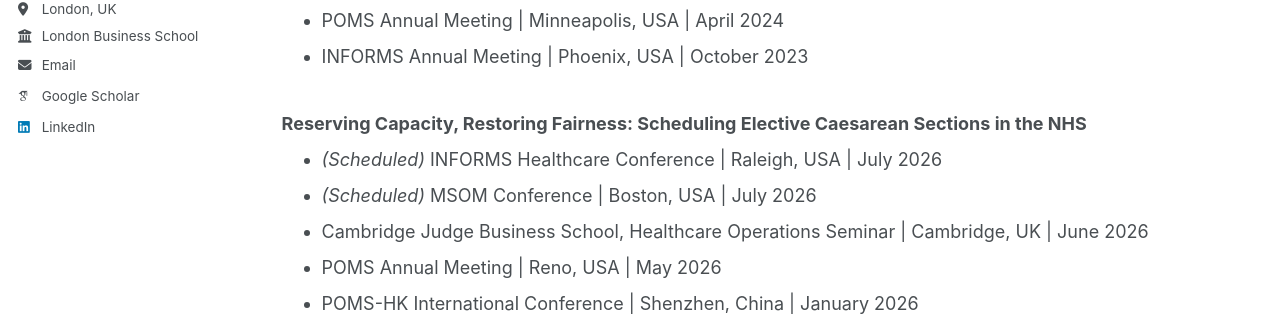
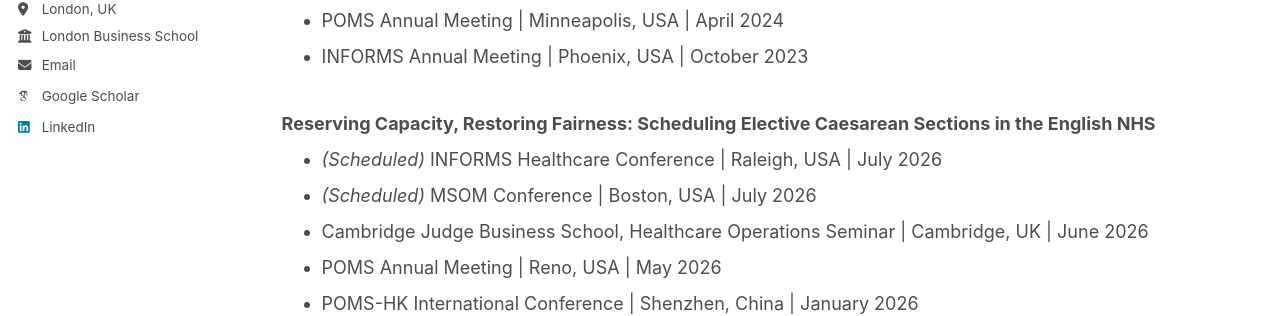
Before and after one commit to yuhangdu-edu/yuhangdu-edu.github.io, a Jekyll site: the page built from _pages/talks.md, in a window 1280 px wide and 926 px high. Shown: the part 406-722 px from the top of the window. Built offline with Jekyll 4.4.1, drawn with Linux system fonts in a browser that asks for light colours; some web fonts are replaced; a script bundle is joined from its source files by our own code; library files that are not in the unit come from our copies.

Commit message:
Update talks.md

```diff
--- a/_pages/talks.md
+++ b/_pages/talks.md
@@ -21,7 +21,7 @@ author_profile: true
     - POMS Annual Meeting \| Minneapolis, USA \| April 2024
     - INFORMS Annual Meeting \| Phoenix, USA \| October 2023
 
-2. **Reserving Capacity, Restoring Fairness: Scheduling Elective Caesarean Sections in the NHS**
+2. **Reserving Capacity, Restoring Fairness: Scheduling Elective Caesarean Sections in the English NHS**
     - *(Scheduled)* INFORMS Healthcare Conference \| Raleigh, USA \| July 2026
     - *(Scheduled)* MSOM Conference \| Boston, USA \| July 2026
     - Cambridge Judge Business School, Healthcare Operations Seminar \| Cambridge, UK \| June 2026
```
